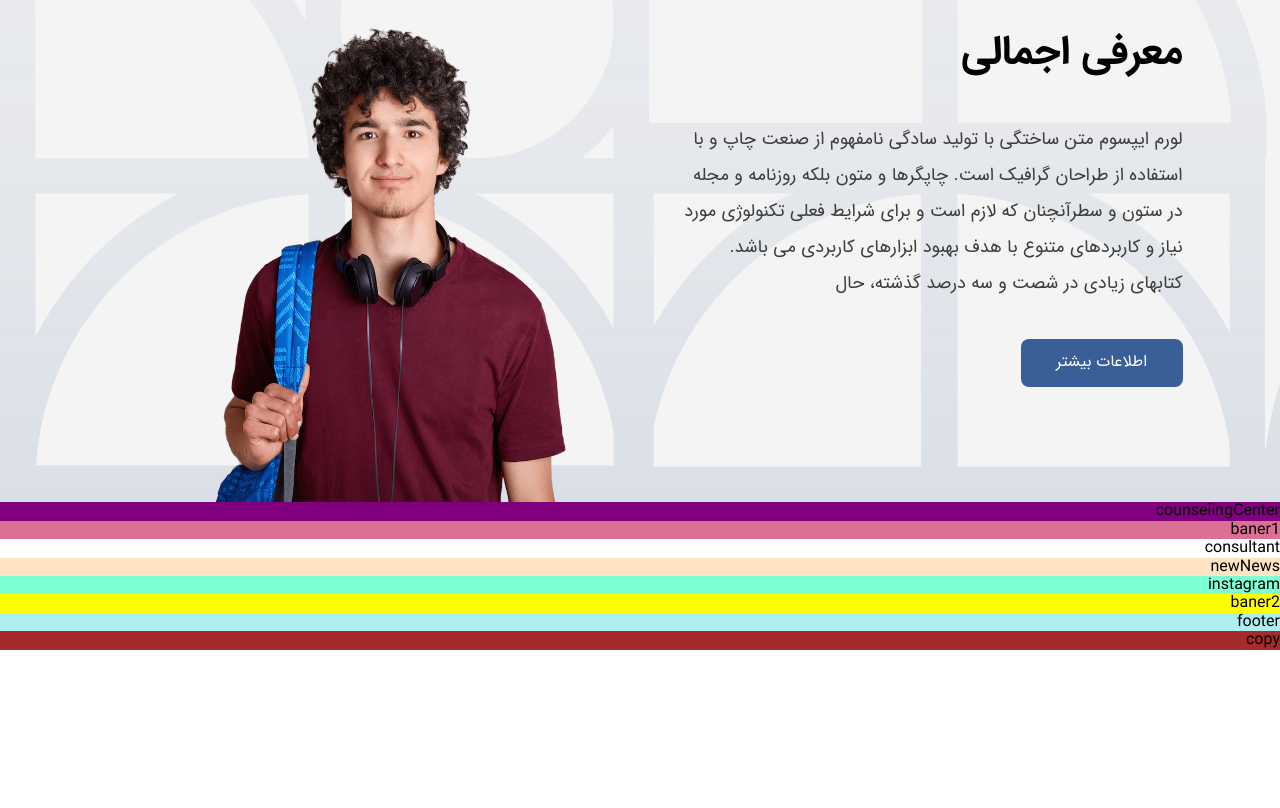
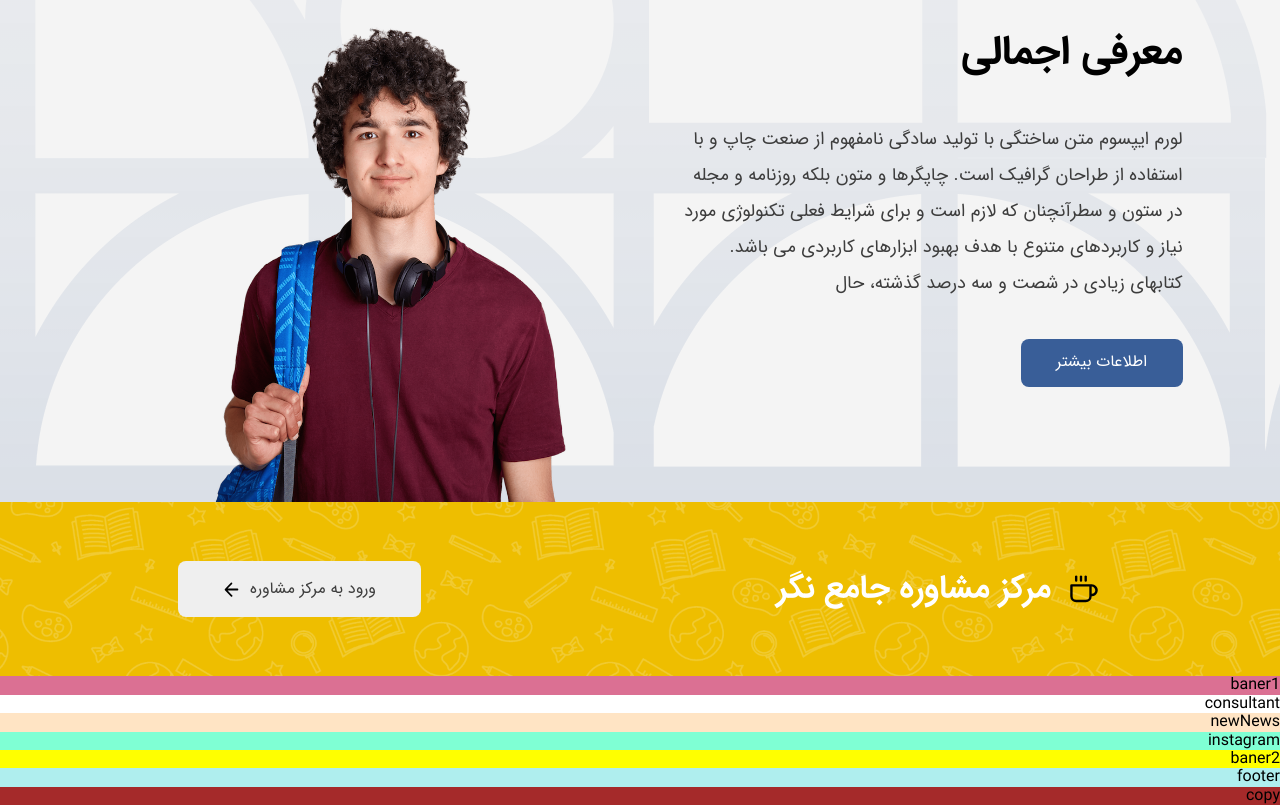
Before and after one commit to kowsarborzouei/firstProject, a plain HTML site: page index.html in a window 1280 px wide. Shown: the part 1730-2538 px from the top of the page. Before the commit the page ends 2382 px from the top, so only its background shows below. Drawn offline with Linux system fonts and the light colour scheme.

Commit message:
first commit

```diff
--- a/Css/css.css
+++ b/Css/css.css
@@ -1,6 +1,6 @@
 .container{
     display: grid;
-    grid-template-rows:106px,769px,689px,auto;
+    grid-template-rows:106px,769px,689px,174px,auto;
     grid-template-areas:"navigation"
     "header"
     "services"
@@ -56,7 +56,17 @@
 }
 .counselingCenter{
     grid-area: counselingCenter;
-    background-color: purple;
+
+    height: 174px;
+    background-image: url("../Files/images/planner\ book\ back.png");
+    background-size: cover;
+    background-repeat: no-repeat;
+    background-position: center;
+    display: flex;
+    flex-direction: row;
+    justify-content: space-around;
+    align-items: center;
+
 }
 .baner1{
     grid-area: baner1;
@@ -128,7 +138,7 @@ ul {
 }
 .btn--icon--shop{
     background-color: var(--d3deef);
-    margin-right: 2.5rem;
+    margin-right: 1.5rem;
 
 }
 .btn--icon--user{
@@ -283,3 +293,38 @@ ul {
       color: var(--white);
       margin-top: 20px;
   }
+  /* counselingCenter */
+  .con--cou--img--h1{
+      display: flex;
+      flex-direction: row;
+      justify-content: center;
+      align-items: center;
+
+  }
+  .cou--img{
+      width: 36px;
+      height: 30px;
+  }
+  .h1--cou{
+      font-size: 2rem;
+      color: var(--white);
+      margin-right: 15px;
+  }
+  .btn--cou{
+      display: flex;
+      flex-direction: row;
+      justify-content: center;
+      align-items: center;
+      width: 243px;
+      height: 56px;
+      border-radius: 8px;
+      opacity: 1;
+      border: 0;
+      color: var(---3E3E3E);
+
+  }
+  .img--enter{
+    width: 16.9px;
+    height: 14.26px;
+    margin-right: 10px;
+  }
--- a/Css/variables.css
+++ b/Css/variables.css
@@ -9,6 +9,7 @@ body{
     ---717171:#717171;
     --unnamed-color-eb5b41:#EB5B41;
     ---F4F4F4:#F4F4F4;
-    ---3D3D3D:#3D3D3D
+    ---3D3D3D:#3D3D3D;
+    ---3B4646:#3B4646
 
 }
--- a/index.html
+++ b/index.html
@@ -29,7 +29,7 @@
             <button class="btn--search">
               جستجو <span class="material-icons ico-search"> search </span>
             </button>
-            <div style="border-right: 1px solid gray"></div>
+            <div style="border-right: 2px solid var(---8E8E8E);height: 40px;margin-right: 25px;"> </div>
             <button class="btn--icon--shop btn--size">
               <span class="material-icons ico-bag"> shopping_bag </span>
             </button>
@@ -115,7 +115,13 @@
           <img class="img--inro" src="./Files/images/person.png" />
         </div>
       </div>
-      <div class="counselingCenter">counselingCenter</div>
+      <div class="counselingCenter">
+          <div class="con--cou--img--h1">
+              <img class="cou--img" src="./Files/images/cup.svg">
+              <h1 class="h1--cou">مرکز مشاوره جامع نگر</h1>
+          </div>
+          <button class="btn--cou">ورود به مرکز مشاوره <img class="img--enter" src="./Files/images/enter arrow.svg"></button>
+      </div>
       <div class="baner1">baner1</div>
       <div class="consultant">consultant</div>
       <div class="newNews">newNews</div>
```
Also changed, not shown: Files/images/enter arrow.svg (added), Files/images/planner book back.png (added).
